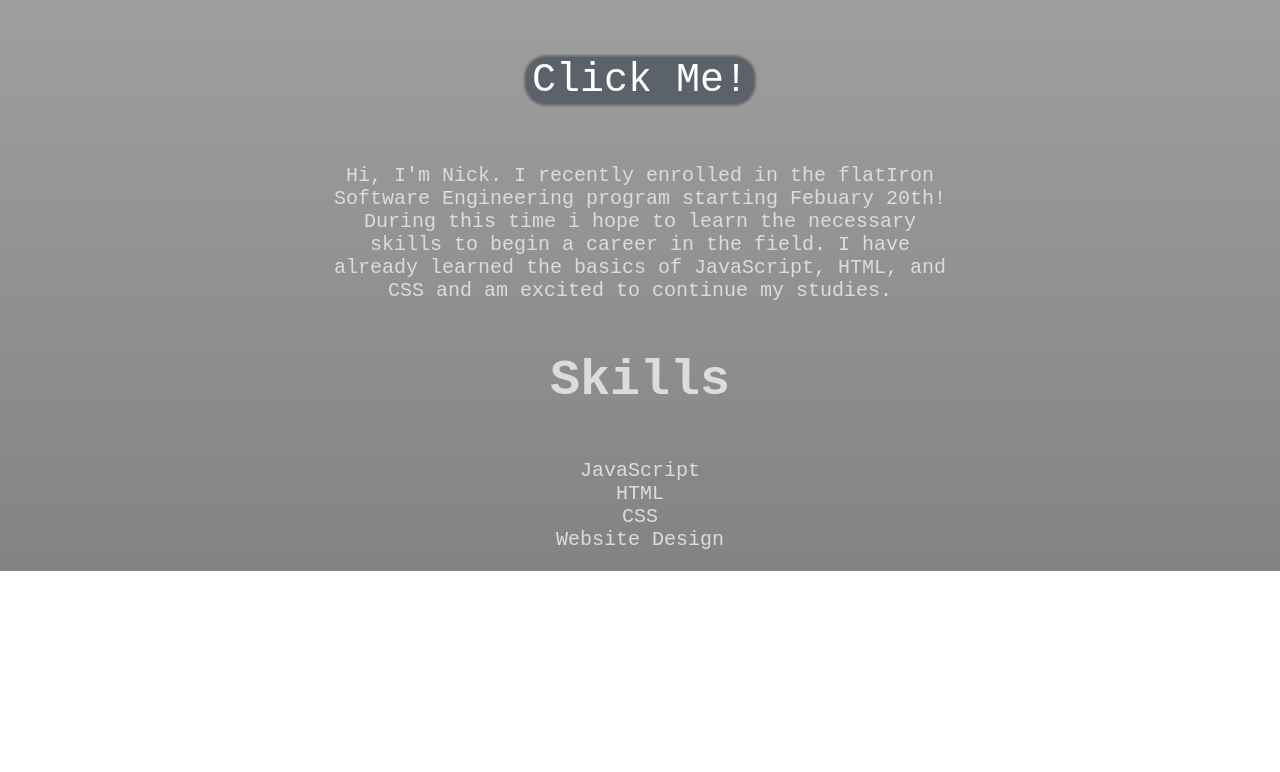
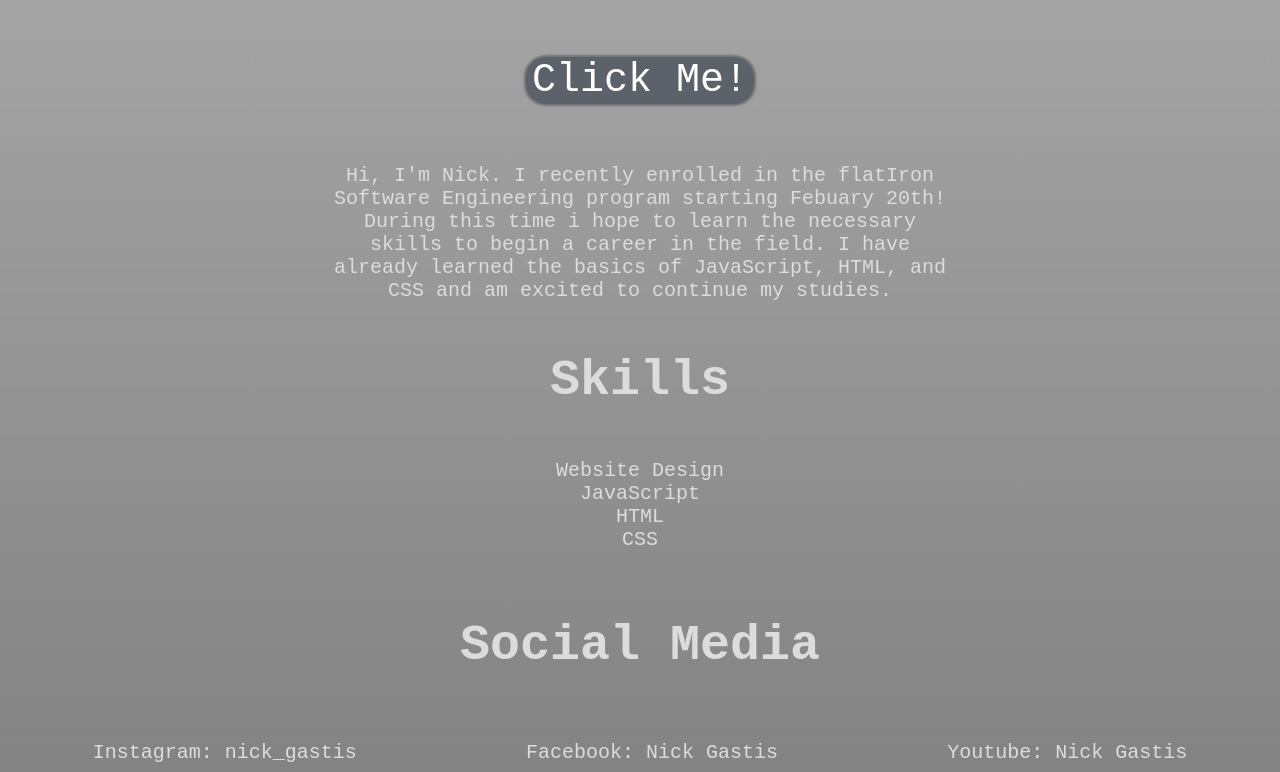
Before and after one commit to nickgastis/final_project, a plain HTML site: page index.html in a window 1280 px wide. Shown: the part 887-1659 px from the top of the page. Before the commit the page ends 1458 px from the top, so only its background shows below. Drawn offline with Linux system fonts and the light colour scheme.

Commit message:
social media list

```diff
--- a/index.html
+++ b/index.html
@@ -14,15 +14,24 @@
         <button id="button1"
         onclick="alert('You Clicked!');">Click Me!</button>
     </div>
-    <p>Hi, I'm Nick. I recently enrolled in the flatIron Software Engineering program starting Febuary 20th! During this time i hope to learn the necessary skills to begin a career in the field. I have already learned the basics of JavaScript, HTML, and CSS and am excited to continue my studies.</p>
+        <p>Hi, I'm Nick. I recently enrolled in the flatIron Software Engineering program starting Febuary 20th! During this time i hope to learn the necessary skills to begin a career in the field. I have already learned the basics of JavaScript, HTML, and CSS and am excited to continue my studies.</p>
     <div>
-    <h3 id="skills">Skills</h3>
+        <h3 id="skills">Skills</h3>
     </div>
     <ul>
+        <li>Website Design</li>
         <li>JavaScript</li>
         <li>HTML</li>
         <li>CSS</li>
-        <li>Website Design</li>
     </ul>
+    <div>
+        <h4 id="socialsheader">Social Media</h4>
+            <ul id="socialsList">
+                <li>Instagram: nick_gastis</li>
+                <li>Facebook: Nick Gastis</li>
+                <li>Youtube: Nick Gastis</li>
+            </ul>
+        </ul>
+    </div>
   </body>
 </html>
--- a/style.css
+++ b/style.css
@@ -78,3 +78,20 @@ p {
     color: #5b6269;
     transition: 0.7s;
   }
+
+  #socialsheader {
+    text-align: center;
+    font-size: 50px;
+    font-family: 'Courier New', Courier, monospace;
+    color: #dcdcdc;
+  }
+
+  #socialsList {
+    list-style-type: none;
+    display: flex;
+    align-items: stretch;
+    justify-content: space-around;
+    width: 100%;
+    margin: 0;
+    padding: 0;
+  }
```
Also changed, not shown: script1.js (deleted, +0 -8 lines).
